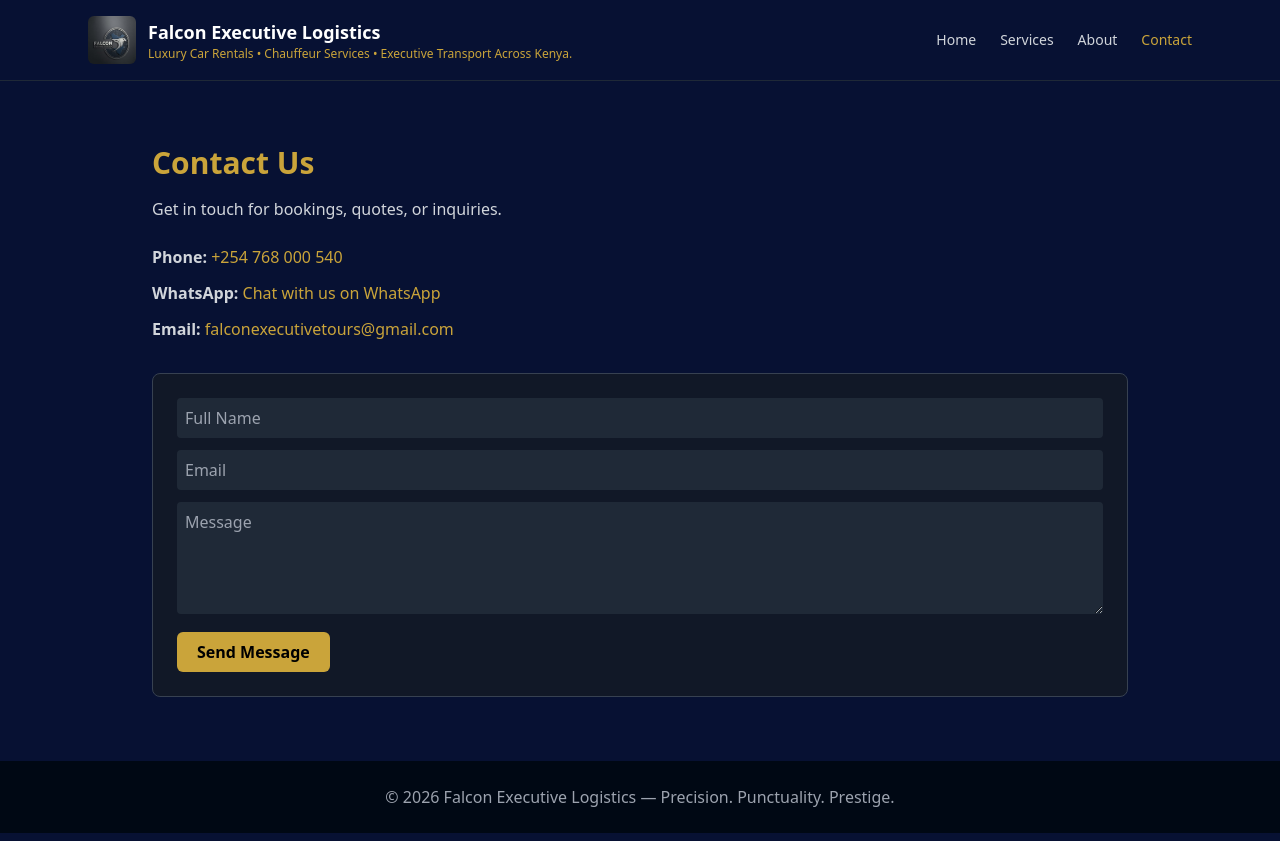
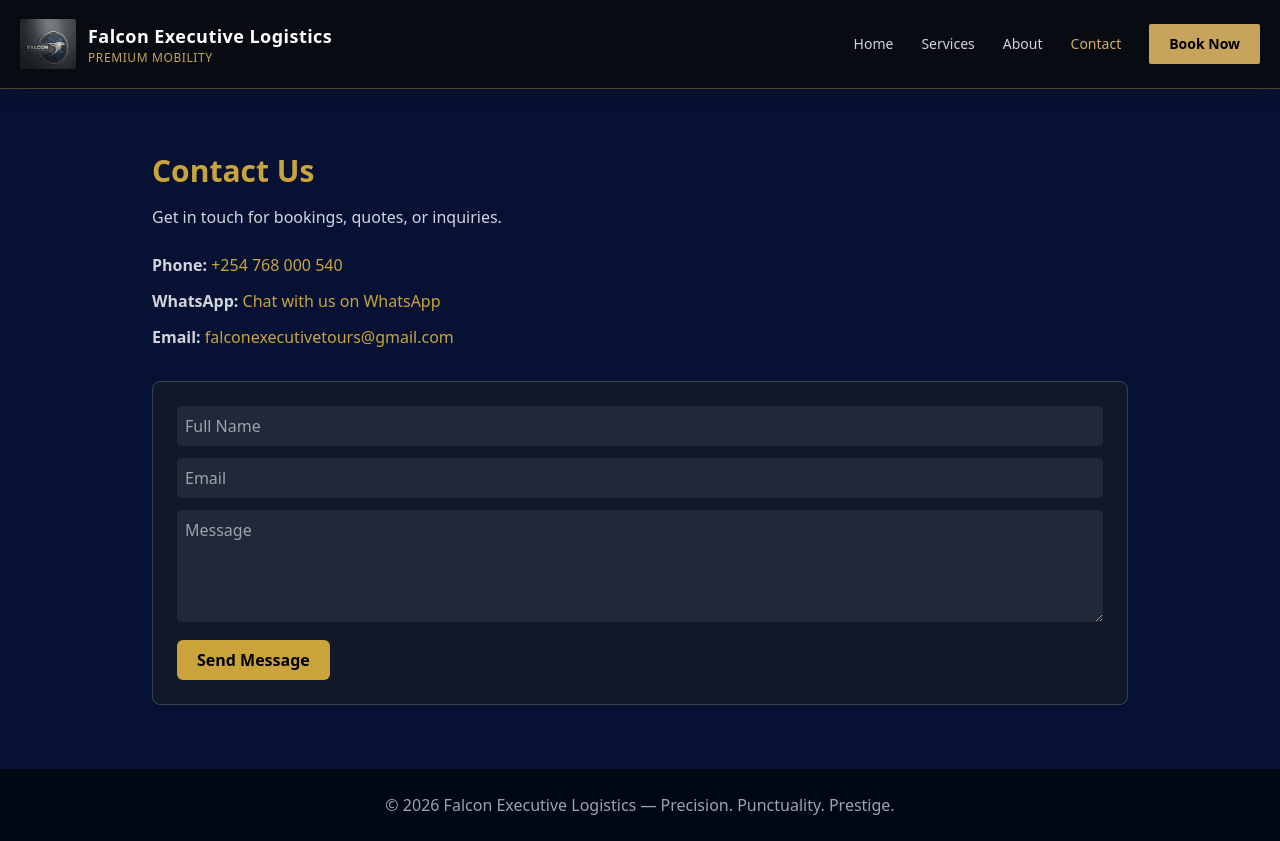
Before and after one commit to clementmburu21-design/falcon-exec-site, a React (Vite) app: page /contact in a window 1280 px wide. Built offline with nearby package versions, Linux system fonts and the light colour scheme.

Commit message:
Update Header.jsx

```diff
--- a/src/components/Header.jsx
+++ b/src/components/Header.jsx
@@ -1,26 +1,97 @@
-import React from 'react'
-import { Link, useLocation } from 'react-router-dom'
-import logo from '../assets/logo.jpg'
+
+import React, { useState } from 'react';
+import { Link, useLocation } from 'react-router-dom';
+import logo from '../assets/logo.jpg';
 
 export default function Header() {
-  const loc = useLocation()
+  const loc = useLocation();
+  const [menuOpen, setMenuOpen] = useState(false);
+
+  const links = [
+    { name: 'Home', path: '/' },
+    { name: 'Services', path: '/services' },
+    { name: 'About', path: '/about' },
+    { name: 'Contact', path: '/contact' },
+  ];
+
   return (
-    <header className="bg-[#071133] border-b border-gray-800">
-      <div className="max-w-6xl mx-auto px-6 py-4 flex items-center justify-between">
-        <div className="flex items-center gap-3">
-          <img src={logo} alt="Falcon Logo" className="w-12 h-12 rounded-md" />
+    <header className="bg-[#080B12] border-b border-[#B99750]/40 sticky top-0 z-50 shadow-lg">
+      <div className="max-w-7xl mx-auto px-5 py-4 flex items-center justify-between">
+
+        <Link to="/" className="flex items-center gap-3">
+          <img
+            src={logo}
+            alt="Falcon Executive Logistics"
+            className="w-14 h-14 object-contain rounded-md"
+          />
           <div>
-            <h1 className="text-lg font-semibold text-white">Falcon Executive Logistics</h1>
-            <p className="text-xs text-falcon-gold">Luxury Car Rentals • Chauffeur Services • Executive Transport Across Kenya.</p>
+            <h1 className="text-lg font-bold text-white tracking-wide">
+              Falcon Executive Logistics
+            </h1>
+            <p className="text-xs text-[#C6A45C] tracking-wider">
+              PREMIUM MOBILITY
+            </p>
           </div>
-        </div>
-        <nav className="flex gap-6 items-center text-sm">
-          <Link className={loc.pathname==='/'?'text-falcon-gold':'text-gray-300'} to="/">Home</Link>
-          <Link className={loc.pathname==='/services'?'text-falcon-gold':'text-gray-300'} to="/services">Services</Link>
-          <Link className={loc.pathname==='/about'?'text-falcon-gold':'text-gray-300'} to="/about">About</Link>
-          <Link className={loc.pathname==='/contact'?'text-falcon-gold':'text-gray-300'} to="/contact">Contact</Link>
+        </Link>
+
+        <nav className="hidden md:flex items-center gap-7">
+          {links.map((link) => (
+            <Link
+              key={link.path}
+              to={link.path}
+              className={`text-sm font-medium transition-colors ${
+                loc.pathname === link.path
+                  ? 'text-[#D4AF65]'
+                  : 'text-gray-300 hover:text-[#D4AF65]'
+              }`}
+            >
+              {link.name}
+            </Link>
+          ))}
+
+          <a
+            href="https://wa.me/254768000540"
+            target="_blank"
+            rel="noopener noreferrer"
+            className="bg-[#C6A45C] text-black px-5 py-2.5 rounded-sm font-semibold text-sm hover:bg-[#D9B96F] transition"
+          >
+            Book Now
+          </a>
         </nav>
+
+        <button
+          onClick={() => setMenuOpen(!menuOpen)}
+          className="md:hidden text-[#D4AF65] text-2xl"
+          aria-label="Toggle navigation"
+          aria-expanded={menuOpen}
+        >
+          {menuOpen ? '✕' : '☰'}
+        </button>
       </div>
+
+      {menuOpen && (
+        <nav className="md:hidden bg-[#080B12] border-t border-gray-800 px-6 py-5 flex flex-col gap-5">
+          {links.map((link) => (
+            <Link
+              key={link.path}
+              to={link.path}
+              onClick={() => setMenuOpen(false)}
+              className="text-gray-200 hover:text-[#D4AF65]"
+            >
+              {link.name}
+            </Link>
+          ))}
+
+          <a
+            href="https://wa.me/254768000540"
+            target="_blank"
+            rel="noopener noreferrer"
+            className="bg-[#C6A45C] text-black text-center py-3 font-semibold"
+          >
+            Book Now on WhatsApp
+          </a>
+        </nav>
+      )}
     </header>
-  )
+  );
 }
```
